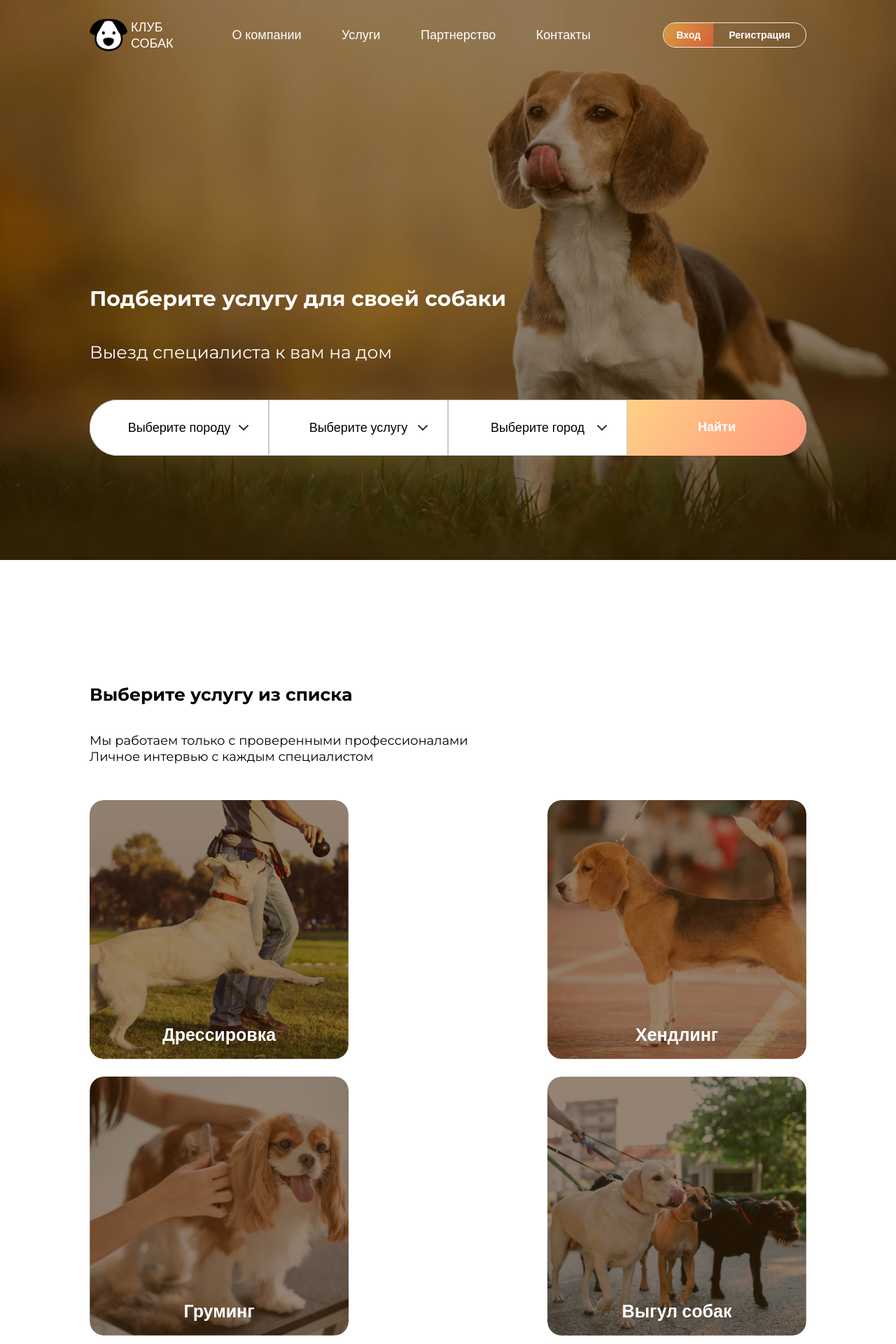
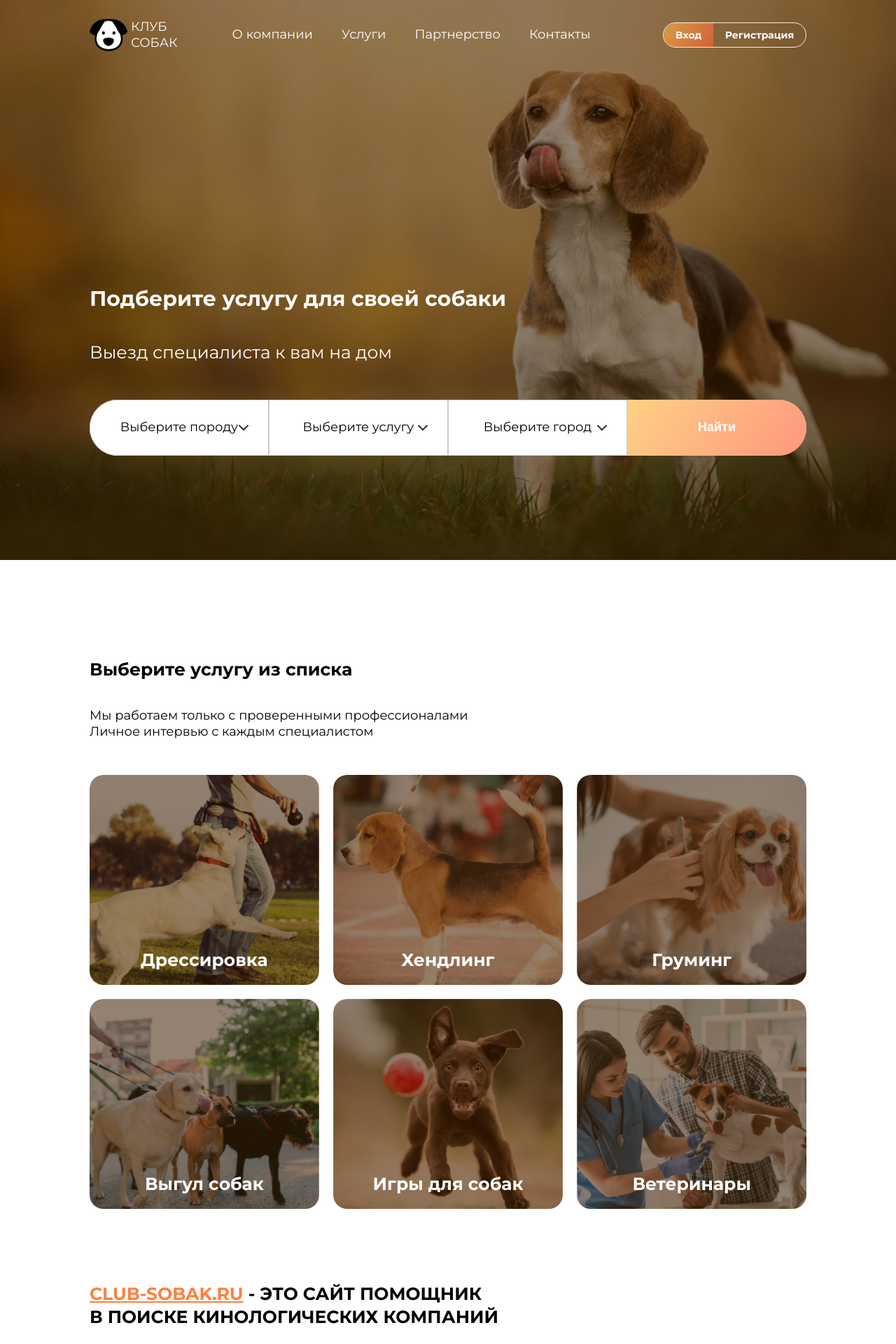
Before and after one commit to maksOmy/dogsClub, a PHP site: page / in a window 1280 px wide. Shown: the top 1920 px of the page at 70% size. Run offline with PHP 8.4, Linux system fonts and the light colour scheme.

Commit message:
add adaptive servises

```diff
--- a/css/header/nav.css
+++ b/css/header/nav.css
@@ -74,14 +74,12 @@ header h2 {
 }
 
 @media (max-width: 1140px) {
-
-    .main-nav {
-        flex-wrap: nowrap;
+    .nav-list-item {
+        text-align: center;
     }
 
-    .nav-list-item {
-
-        text-align: center;
+    header h1 {
+        margin-top: 20%;
     }
 }
 
--- a/css/header/searchForm.css
+++ b/css/header/searchForm.css
@@ -104,7 +104,7 @@
     width: 100%;
     height: 80px;
     max-height: 0;
-    padding: 0 16px;
+    padding: 0 10%;
 
     transition: all 0.2s ease-out;
 
--- a/css/main/servises.css
+++ b/css/main/servises.css
@@ -16,41 +16,55 @@
     padding-bottom: 20px;
 
     background-color: blue;
-    min-width: 370px;
-    min-height: 370px;
+    width: 32%;
+    min-width: 250px;
+    height: 300px;
+    min-height: 250px;
 
     border-radius: 20px;
 
-    margin-bottom: 25px;
+    margin-bottom: 20px;
+}
+
+.cards-item:not(:last-child) {
+    margin-right: 0;
+}
+.cards-item:last-child {
+    margin-right: 0;
 }
 
 .bg-img-card-item-1 {
     background: url(../../images/card-1.jpg) no-repeat;
-    width: 370px;
-    height: 370px;
+    background-size: 100% auto;
 }
 .bg-img-card-item-2 {
     background: url(../../images/card-2.jpg) no-repeat;
-    width: 370px;
-    height: 370px;
+    background-size: 100% auto;
 }
 .bg-img-card-item-3 {
     background: url(../../images/card-3.jpg) no-repeat;
-    width: 370px;
-    height: 370px;
+    background-size: 100% auto;
 }
 .bg-img-card-item-4 {
     background: url(../../images/card-4.jpg) no-repeat;
-    width: 370px;
-    height: 370px;
+    background-size: 100% auto;
 }
 .bg-img-card-item-5 {
     background: url(../../images/card-5.jpg) no-repeat;
-    width: 370px;
-    height: 370px;
+    background-size: 100% auto;
 }
 .bg-img-card-item-6 {
     background: url(../../images/card-6.jpg) no-repeat;
-    width: 370px;
-    height: 370px;
+    background-size: 100% auto;
 }
+
+@media (max-width: 1140px) {
+    .cards-item {
+        width: 49%;
+        height: 250px;
+    }
+}
+
+@media (max-width: 600px) {
+
+}
--- a/css/styles.css
+++ b/css/styles.css
@@ -3,7 +3,7 @@
 }
 
 body {
-    font-family: "Open Sans", sans-serif;
+    font-family: "Montserrat", sans-serif;
     background-color: #ffffff;
     font-size: 18px;
     font-weight: 400;
@@ -27,8 +27,6 @@ h1 {
     width: 100%;
 
     margin-bottom: 20px;
-
-    font-family: "Montserrat", sans-serif;
     font-size: 30px;
     font-weight: 800;
 }
@@ -37,16 +35,12 @@ h2 {
     width: 100%;
 
     margin-bottom: 20px;
-
-    font-family: "Montserrat", sans-serif;
     font-size: 25px;
     font-weight: 800;
 }
 
 p {
     width: 100%;
-
-    font-family: "Montserrat", sans-serif;
     margin-bottom: 50px;
 }
 
@@ -58,7 +52,7 @@ p {
     max-width: 1440px;
     padding: 0 10%;
     margin: 0 auto;
-    margin-bottom: 100px;
+    margin-bottom: 5%;
 }
 
 .btn {
```
